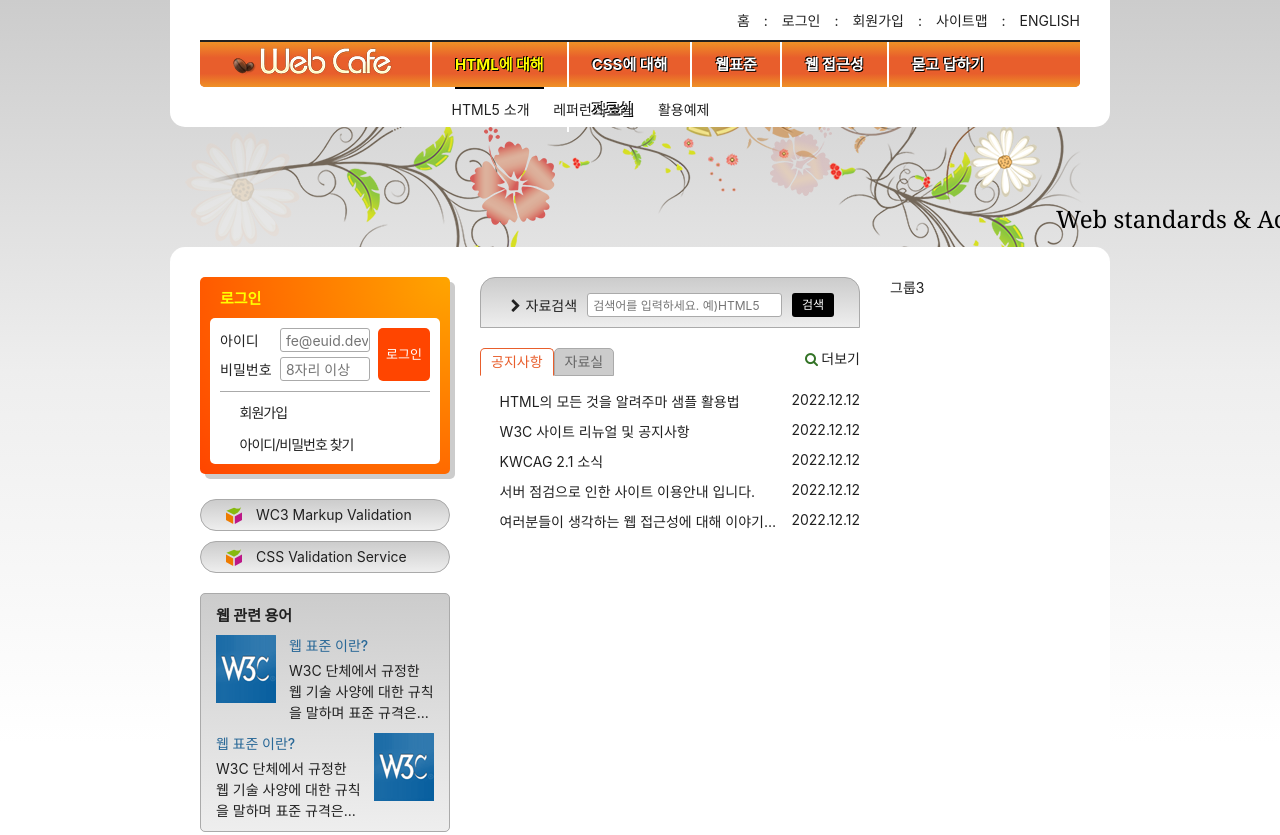
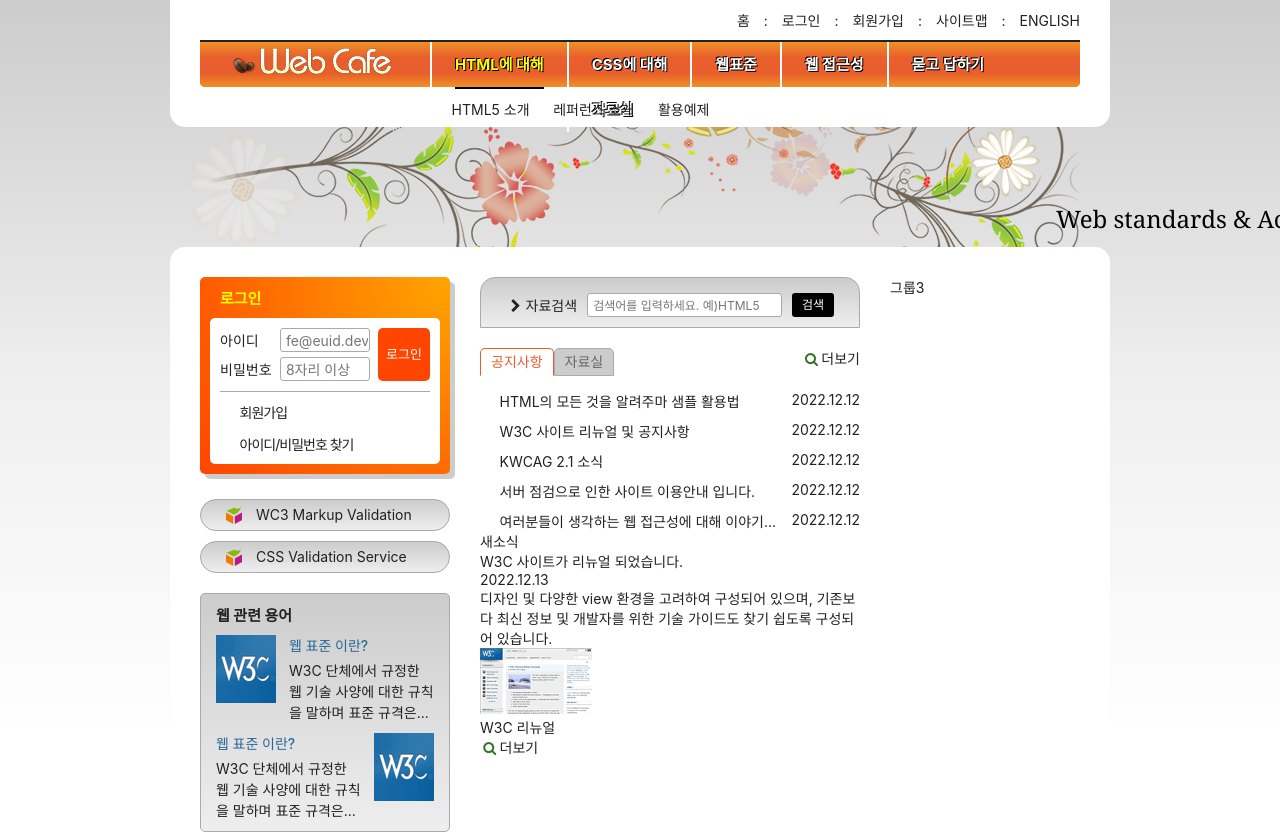
Before and after one commit to copiCat0/HTML5, a plain HTML site: page index.html in a window 1280 px wide. Shown: the top 835 px of the page. Drawn offline with Linux system fonts and the light colour scheme; a web font is replaced by a local one.

Commit message:
새소식마크업

```diff
--- a/index.html
+++ b/index.html
@@ -239,7 +239,6 @@
           </ul>
           <a href="/" class="board-more icon-plus" aria-labelledby="noticeButton">더보기</a>
         </div>
-
         <div class="archive tab-panel" role="tabpanel" id="archive" aria-labelledby="archiveButton">
           <ul class="board-list">
             <li>
@@ -267,6 +266,25 @@
         </div>
       </div>
 
+      <section class="news">
+        <h2 class="news-title">새소식</h2>
+        <a href="/" class="news-link">
+          <article class="news-item">
+            <h3 class="news-item-title">W3C 사이트가 리뉴얼 되었습니다.</h3>
+            <time class="news-item-date" datetime="2022-12-113T09:30:48">2022.12.13</time>
+            <p class="news-item-brief">
+              디자인 및 다양한 view 환경을 고려하여 구성되어 있으며,
+              기존보다 최신 정보 및 개발자를 위한 기술 가이드도
+              찾기 쉽도록 구성되어 있습니다.
+            </p>
+            <figure class="news-item-thumbnail">
+              <img src="assets/news.gif" alt="W3C 사이트가 HTML5 발표 후 새롭게 리뉴얼 된 모습" />
+              <figcaption>W3C 리뉴얼</figcaption>
+            </figure>
+          </article>
+        </a>
+        <a href="/" class="icon-plus news-more more" title="새소식">더보기</a>
+      </section>
 
     </div>
     <div class="group group3">그룹3</div>
```
